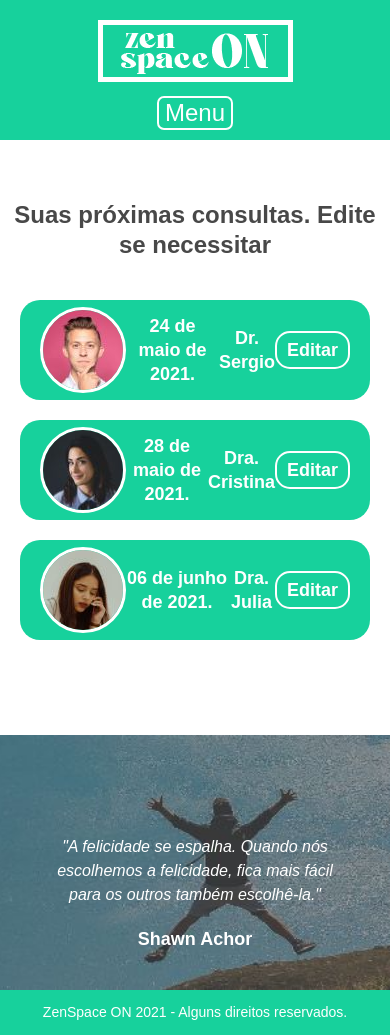
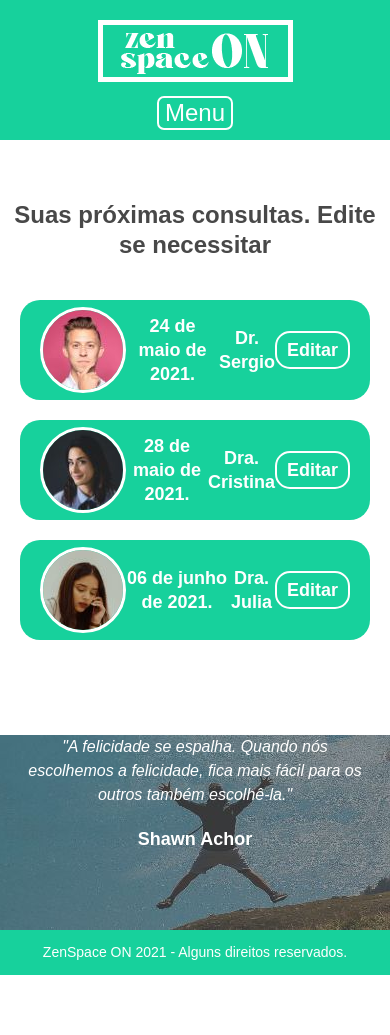
Before and after one commit to ZenGroup-FIAP/ZenSpaceOn_React, a React (Create React App) app: page /agendamento in a window 390 px wide. After the commit the page ends 975 px from the top, so only its background shows below. Built offline with nearby package versions, Linux system fonts and the light colour scheme.

Commit message:
Ajustes no Estilo, responsividade.

```diff
--- a/src/styled.js
+++ b/src/styled.js
@@ -406,6 +406,18 @@ export const QuebraBg = styled.div`
     background-size: cover;
     text-align: center;
     padding-top: 60px;
+
+    @media only screen and (max-width: 920px) {
+        padding-top: 40px;
+    }
+
+    @media only screen and (max-width: 735px) {
+        padding-top: 20px;
+    }
+
+    @media only screen and (max-width: 450px){
+        padding-top: 0px;
+    }
 `
 
 export const QuoteBlock = styled.p`
@@ -426,7 +438,7 @@ export const QuoteBlock = styled.p`
 
     @media only screen and (max-width: 450px){
         font-size: 16px;
-        padding: 0px 40px 0px 40px;
+        padding: 0px 20px 0px 20px;
     }
 `
 
@@ -487,7 +499,7 @@ export const SubtituloSaibaMais = styled.p`
     color: #484B4D;
     font-size: 24px;
     line-height: 30px;
-    margin-bottom: 20px;
+    margin: 0 auto 20px auto;
 `
 
 export const FlexValores = styled.div`
@@ -519,7 +531,7 @@ export const SobreTexto = styled.p`
 
     @media only screen and (max-width: 660px){
         font-size: 16px;
-        padding: 60px 40px 0px 40px;
+        padding: 0px;
     }
 `
 
@@ -531,7 +543,7 @@ export const SobreTextoBranco = styled.p`
 
     @media only screen and (max-width: 660px){
         font-size: 16px;
-        padding: 60px 40px 0px 40px;
+        padding: 0px;
     }
 `
 
```
